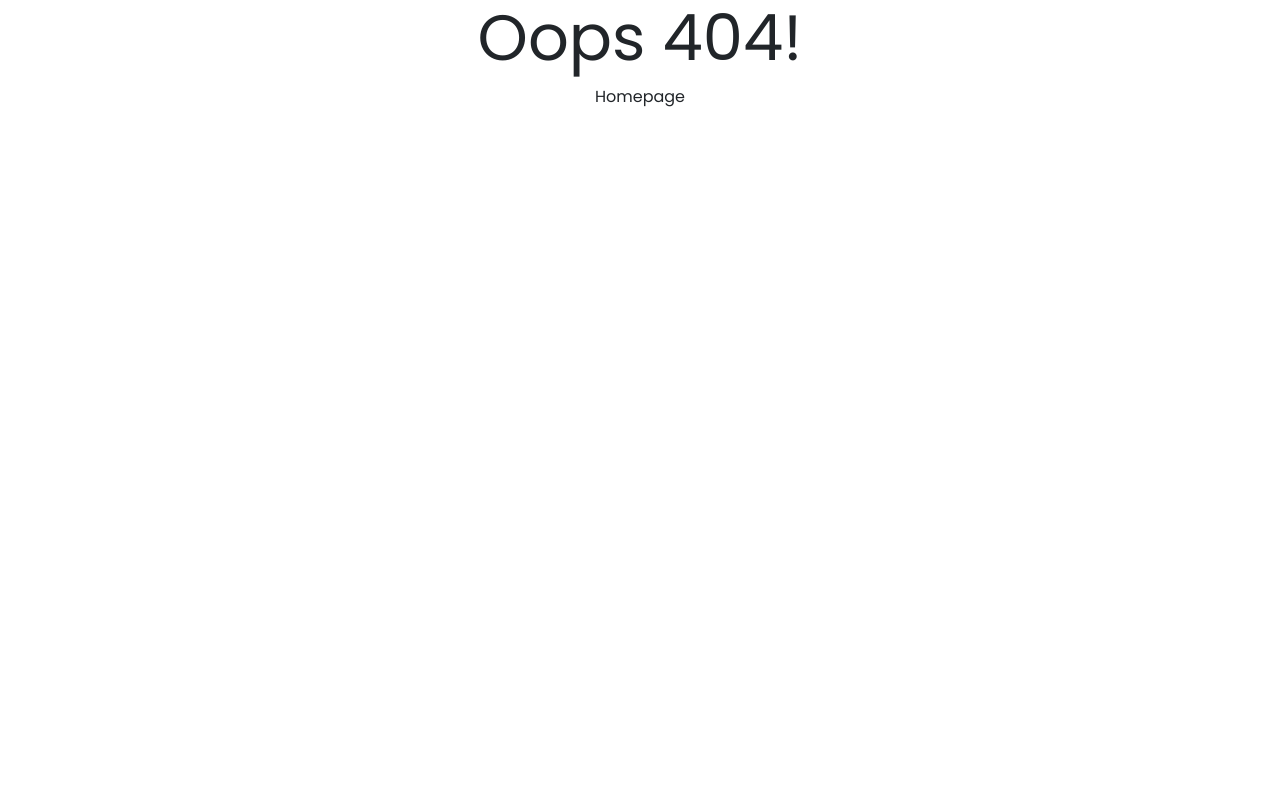
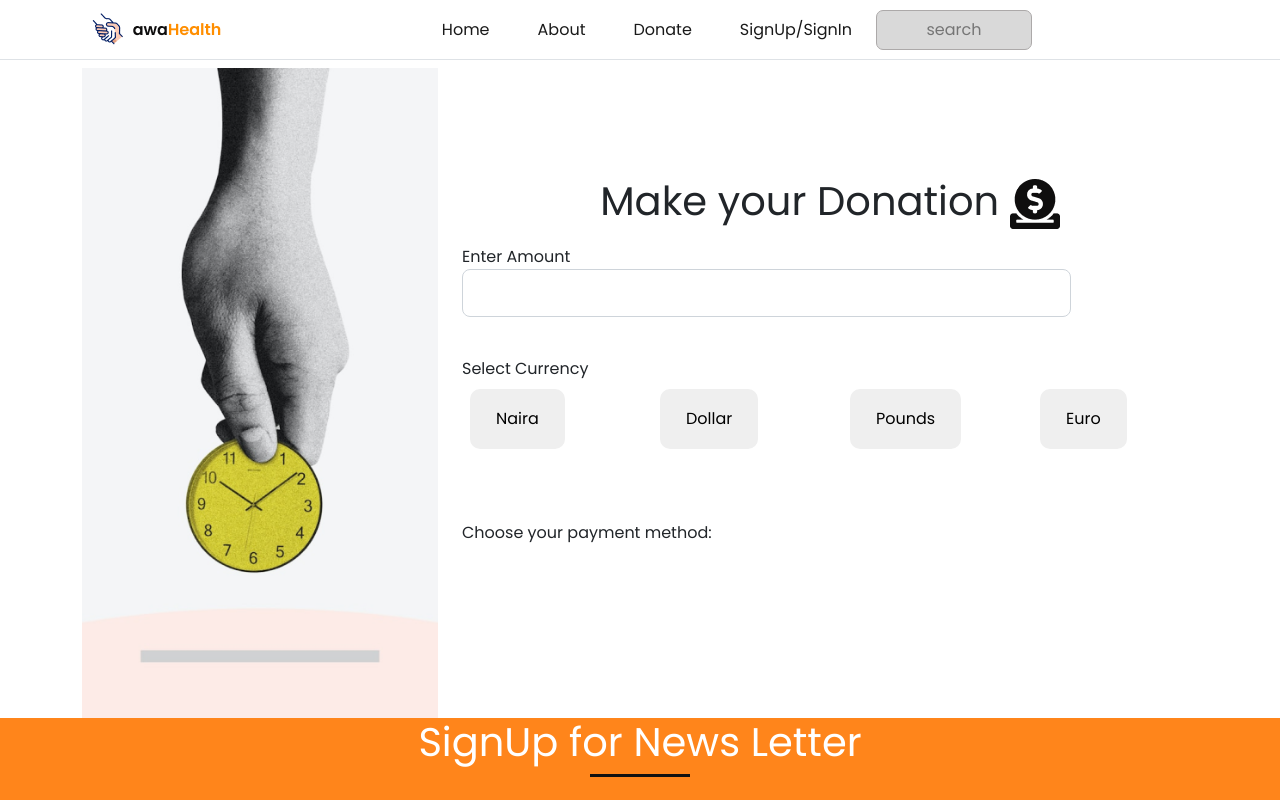
Before and after one commit to Rhoda-bot/Awa-health, a React (Create React App) app: page /donate in a window 1280 px wide. Before the commit this address had no page. Built offline with nearby package versions, Linux system fonts and the light colour scheme; a web font is replaced by a local one.

Commit message:
Created part of the Donation page.

```diff
--- a/src/RootComponent.tsx
+++ b/src/RootComponent.tsx
@@ -10,6 +10,7 @@ import SignIn from './components/auth/Signin'
 import ResetPassword from './components/auth/Resetpassword'
 import About from './pages/AboutPage'
 import Success from './components/auth/SuccessMsg'
+import Donate from './pages/DonatePage'
 
 const RootComponent: React.FC = () => {
     return (
@@ -21,6 +22,7 @@ const RootComponent: React.FC = () => {
                 <Route path={'/auth/sign-in'} element={<SignIn />} />
                 <Route path={'/auth/reset-password'} element={<ResetPassword />} />
                 <Route path={'/about'} element={<About />} />
+                <Route path={'/donate'} element={<Donate />} />
                 {/* <Route path={'/auth/sign-in'} element={<Success />} /> */}
 
             </Routes>
--- /dev/null
+++ b/src/components/donate/danations.tsx
@@ -0,0 +1,43 @@
+import React from "react"
+
+const Donations = () => {
+    return(
+        <div className="donation mt-2">
+            <div className="container">
+                <div className="row align-items-center">
+                    <div className="col-md-4">
+                        <img src="/assets/donate.png" className="img-fluid" alt="" />
+                    </div>
+                    <div className="col-md-8">
+                        <h1 className="text-center">Make your Donation <img src="/assets/coins.png" className="img-fluid" alt="" /></h1>
+                        <div className="row mt-3">
+                            <div className="col-10 mb-4">
+                                <span>Enter Amount</span>
+                                <input type="text" className="form-control form-control-lg"/>
+                            </div>
+                            <div className=" mt-3">
+                                <span>Select Currency</span>
+                            </div>
+                            <div className="col-md-3">
+                                <button type="button" className="donations--btn">Naira</button>
+                            </div>
+                            <div className="col-md-3">
+                                <button type="button" className="donations--btn">Dollar</button>
+                            </div>
+                            <div className="col-md-3">
+                                <button type="button" className="donations--btn">Pounds</button>
+                            </div>
+                            <div className="col-md-3">
+                                <button type="button" className="donations--btn">Euro</button>
+                            </div>
+                           <div className="col py-5 mt-3">
+                            <p>Choose your payment method:</p>
+                           </div>
+                        </div>
+                    </div>
+                </div>
+            </div>
+        </div>
+    )
+}
+export default Donations
--- /dev/null
+++ b/src/pages/DonatePage.tsx
@@ -0,0 +1,17 @@
+import React from "react";
+import Donations from "../components/donate/danations";
+import Footer from "../components/reuseable/Footer";
+import Letters from "../components/reuseable/Letters";
+import Navbar from "../components/reuseable/Navbar";
+
+const Donate = () => {
+    return(
+        <>
+            <Navbar />
+            <Donations />
+            <Letters />
+            <Footer />
+        </>
+    )
+}
+export default Donate;
--- /dev/null
+++ b/src/styles/_donations.sass
@@ -0,0 +1,13 @@
+.donations
+    &--btn
+        padding: 1rem 1.5rem
+        margin: .5rem
+        border: 2px solid transparent
+        outline: none
+        font-weight: 500
+        box-sizing: border-box
+        border-radius: 10px
+        transition: ease-in-out .5s
+        &:hover
+            background-color: transparent
+            border: 2px solid #ACA9A9
--- a/src/styles/main.sass
+++ b/src/styles/main.sass
@@ -7,6 +7,7 @@
 @import './_letters'
 @import './_footer'
 @import './_signup'
+@import './_donations'
 
 *
   box-sizing: border-box
```
Also changed, not shown: src/components/about/teams.tsx (added, +14 -0 lines), public/assets/coins.png (added), public/assets/donate.png (added).
